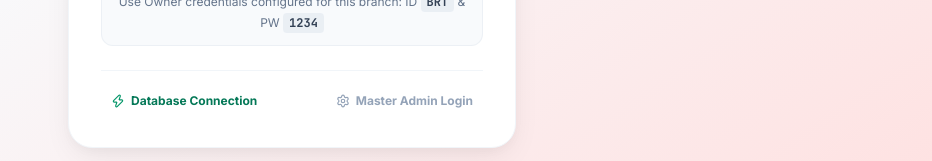
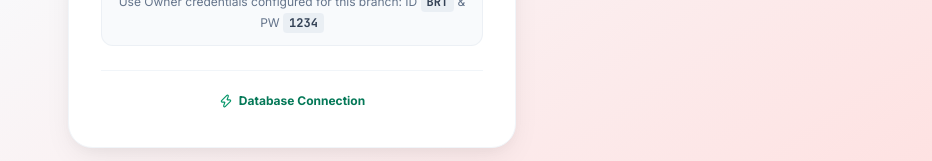
Before and after one commit to brtagritech-cell/Agro, a React (Vite) app: page / in a window 1280 px wide. Shown: the part 681-842 px from the top of the page, without its empty margins (348-1280 px from the left). Built offline with nearby package versions, Linux system fonts and the light colour scheme; no server answers; the database is empty.

Commit message:
Add files via upload

```diff
--- a/src/components/LoginScreen.tsx
+++ b/src/components/LoginScreen.tsx
@@ -46,6 +46,16 @@ export const LoginScreen: React.FC<LoginScreenProps> = ({ onLoginSuccess, onEnte
   const [isLoading, setIsLoading] = useState(false);
   const [isSupabaseModalOpen, setIsSupabaseModalOpen] = useState(false);
   const [supabaseCreds, setSupabaseCreds] = useState(getSupabaseCredentials());
+
+  // Master Admin Login is only visible on the Agro Logistics branch route (/Agro/) or /admin/
+  // For all other client entry links, it is hidden
+  const normalizedPath = (currentSubUrl || '').replace(/^\/+|\/+$/g, '').toLowerCase();
+  const tenantNormalizedSubUrl = (currentTenant?.subUrl || '').replace(/^\/+|\/+$/g, '').toLowerCase();
+  const companyNameLower = (currentTenant?.companyName || '').toLowerCase();
+
+  const isAgroBranch = normalizedPath === 'agro' || tenantNormalizedSubUrl === 'agro' || companyNameLower.includes('agro logistics');
+  const isAdminRoute = normalizedPath === 'admin' || tenantNormalizedSubUrl === 'admin';
+  const showAdminLogin = isAgroBranch || isAdminRoute;
 
   const handleSupabaseUpdated = () => {
     setSupabaseCreds(getSupabaseCredentials());
@@ -303,7 +313,7 @@ export const LoginScreen: React.FC<LoginScreenProps> = ({ onLoginSuccess, onEnte
         </div>
 
         {/* Admin & Database Access Panel Links */}
-        <div className="mt-6 pt-4 border-t border-slate-100 flex flex-col sm:flex-row items-center justify-between gap-2">
+        <div className={`mt-6 pt-4 border-t border-slate-100 flex flex-col sm:flex-row items-center ${showAdminLogin ? 'justify-between' : 'justify-center'} gap-2`}>
           <button
             type="button"
             onClick={() => setIsSupabaseModalOpen(true)}
@@ -313,6 +323,7 @@ export const LoginScreen: React.FC<LoginScreenProps> = ({ onLoginSuccess, onEnte
             <span>Database Connection</span>
           </button>
 
+          {showAdminLogin && (
             <button
               type="button"
               onClick={onEnterAdmin}
@@ -321,6 +332,7 @@ export const LoginScreen: React.FC<LoginScreenProps> = ({ onLoginSuccess, onEnte
               <Settings className="h-3.5 w-3.5" />
               <span>Master Admin Login</span>
             </button>
+          )}
         </div>
       </div>
 
```
Also changed, not shown: 6 other files (tests, documents, lock files or other folders). Lines whose indentation alone changed are shown as unchanged.
